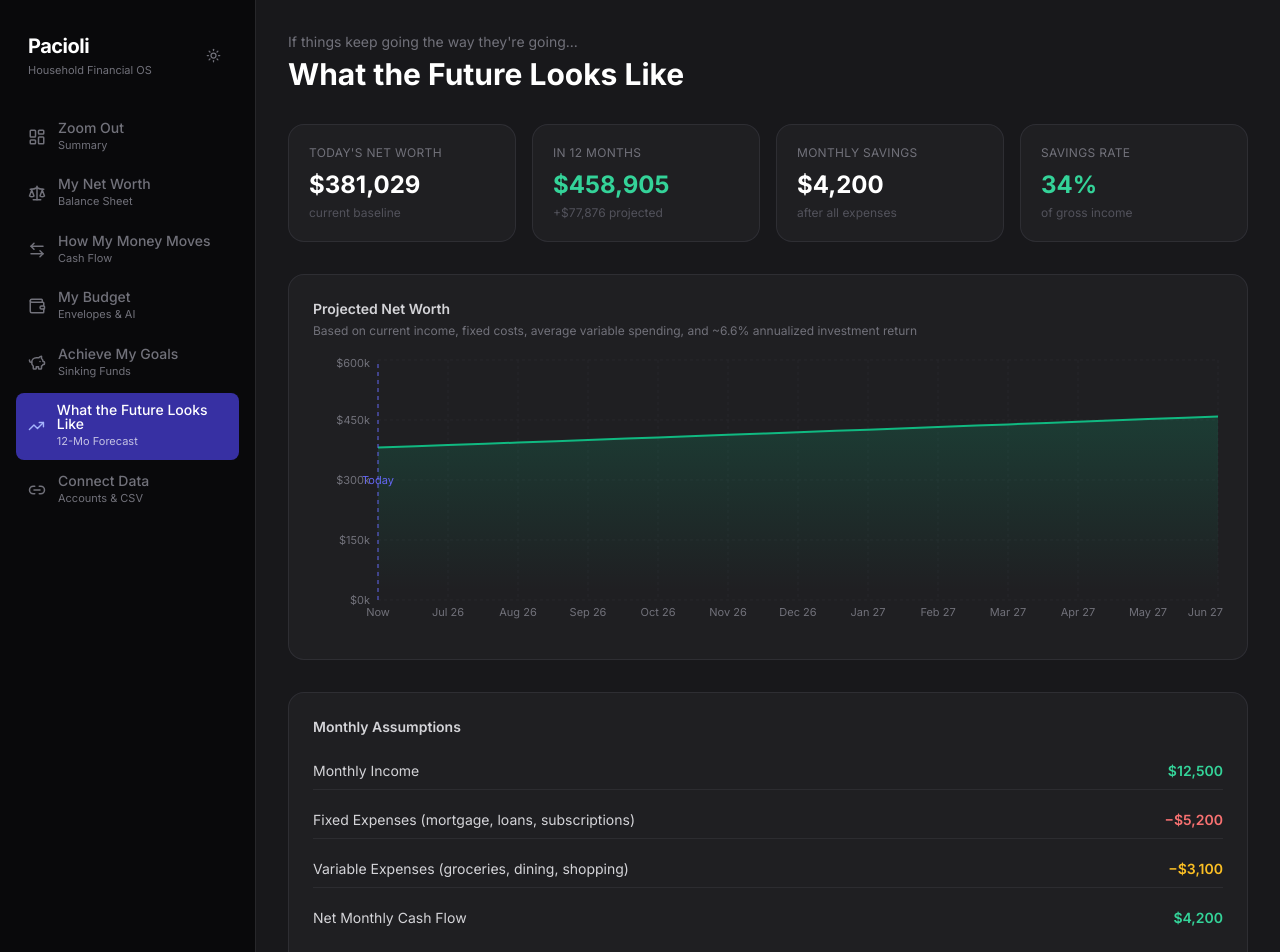
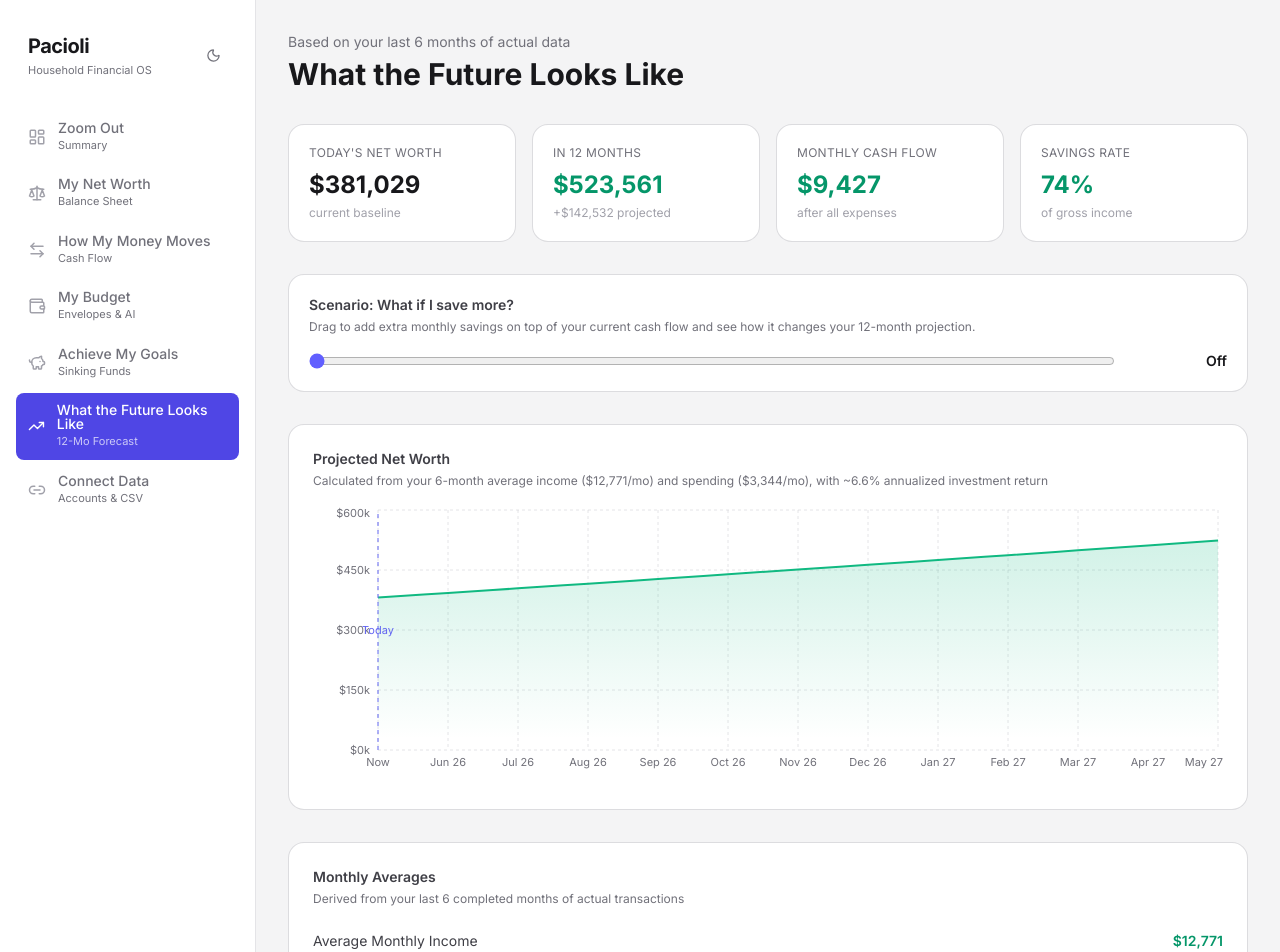
Before and after one commit to aiopsoctopus/pacioli, a Next.js app: page /forecast in a window 1280 px wide. Shown: the top 952 px of the page. Built offline with nearby package versions, Linux system fonts and the light colour scheme.

Commit message:
Light mode default + dynamic forecast from real data

```diff
--- a/app/(dashboard)/forecast/page.tsx
+++ b/app/(dashboard)/forecast/page.tsx
@@ -1,61 +1,256 @@
 "use client";
-import { useEffect, useState } from "react";
-import { fetchJSON, formatCurrency, formatMonth, Forecast } from "@/lib/data";
+import { useEffect, useState, useMemo } from "react";
+import {
+  fetchJSON, formatCurrency, formatMonth,
+  AccountData, MonthIncome, getNetWorth, getMonthlySpend,
+  avgMonthlyIncome,
+} from "@/lib/data";
+import { useTransactions } from "@/lib/data";
 import {
   AreaChart, Area, XAxis, YAxis, Tooltip, ResponsiveContainer,
-  ReferenceLine, CartesianGrid,
+  ReferenceLine, CartesianGrid, Legend,
 } from "recharts";
 
+// ─── Constants ────────────────────────────────────────────────────────────────
+const WINDOW_MONTHS = 6;
+const INVESTMENT_ANNUAL_RETURN = 0.066; // 6.6% per year
+const MONTHLY_RETURN = INVESTMENT_ANNUAL_RETURN / 12;
+const PROJECTION_MONTHS = 12;
+
+// ─── Helpers ──────────────────────────────────────────────────────────────────
+function nextMonthKey(yyyyMM: string): string {
+  const [y, m] = yyyyMM.split("-").map(Number);
+  const d = new Date(y, m); // month is 0-based, so this is already next month
+  return `${d.getFullYear()}-${String(d.getMonth() + 1).padStart(2, "0")}`;
+}
+
+function projectNetWorth(
+  startingNW: number,
+  monthlyCashFlow: number,
+  months: number,
+  scenarioDelta = 0,
+): { month: string; base: number; scenario: number }[] {
+  const today = new Date();
+  const startMonthStr = `${today.getFullYear()}-${String(today.getMonth() + 1).padStart(2, "0")}`;
+
+  const rows: { month: string; base: number; scenario: number }[] = [];
+  let baseNW = startingNW;
+  let scenarioNW = startingNW;
+  let current = startMonthStr;
+
+  for (let i = 0; i < months; i++) {
+    current = nextMonthKey(current);
+    baseNW = baseNW * (1 + MONTHLY_RETURN) + monthlyCashFlow;
+    scenarioNW = scenarioNW * (1 + MONTHLY_RETURN) + monthlyCashFlow + scenarioDelta;
+    rows.push({
+      month: formatMonth(current),
+      base: Math.round(baseNW),
+      scenario: Math.round(scenarioNW),
+    });
+  }
+  return rows;
+}
+
+// ─── Component ────────────────────────────────────────────────────────────────
 export default function ForecastView() {
-  const [forecast, setForecast] = useState<Forecast | null>(null);
+  const [accounts, setAccounts] = useState<AccountData | null>(null);
+  const [income, setIncome] = useState<MonthIncome[] | null>(null);
+  const [scenarioDelta, setScenarioDelta] = useState(0); // extra $ saved per month
+  const transactions = useTransactions();
 
   useEffect(() => {
-    fetchJSON<Forecast>("forecast.json").then(setForecast);
+    fetchJSON<AccountData>("accounts.json").then(setAccounts);
+    fetchJSON<MonthIncome[]>("income.json").then(setIncome);
   }, []);
 
-  if (!forecast) return <div className="pacioli-text-muted animate-pulse">Loading forecast...</div>;
+  const derived = useMemo(() => {
+    if (!accounts || !income || transactions.length === 0) return null;
 
-  const chartData = [
-    { month: "Now", projected_net_worth: forecast.starting_net_worth },
-    ...forecast.months.map((m) => ({
-      month: formatMonth(m.month),
-      projected_net_worth: m.projected_net_worth,
-    })),
-  ];
+    // Current month = latest month with income data
+    const sortedIncomeMonths = income.map((i) => i.month).sort();
+    const currentMonth = sortedIncomeMonths[sortedIncomeMonths.length - 1];
 
-  const endNW = forecast.months[forecast.months.length - 1].projected_net_worth;
-  const gain = endNW - forecast.starting_net_worth;
-  const monthlySavings = forecast.monthly_income - forecast.monthly_fixed_expenses - forecast.monthly_variable_avg;
-  const savingsRate = Math.round((monthlySavings / forecast.monthly_income) * 100);
+    // Starting net worth = latest account balance month
+    const allAccountMonths = [
+      ...accounts.assets.flatMap((a) => Object.keys(a.balances)),
+      ...accounts.liabilities.flatMap((l) => Object.keys(l.balances)),
+    ].sort();
+    const latestAccountMonth = allAccountMonths[allAccountMonths.length - 1];
+    const startingNW = getNetWorth(accounts, latestAccountMonth);
+
+    // All transaction months (sorted)
+    const txMonths = [...new Set(transactions.map((t) => t.date.slice(0, 7)))].sort();
+
+    // Last N completed months before currentMonth
+    const completedMonths = txMonths.filter((m) => m < currentMonth).slice(-WINDOW_MONTHS);
+
+    // Average monthly income
+    const avgIncome = avgMonthlyIncome(income, currentMonth, WINDOW_MONTHS);
+
+    // Average monthly spend per completed month (exclude Savings category)
+    let totalSpend = 0;
+    let monthsWithData = 0;
+    for (const m of completedMonths) {
+      const spend = getMonthlySpend(transactions, m);
+      const monthTotal = Object.values(spend).reduce((s, v) => s + v, 0);
+      if (monthTotal > 0) {
+        totalSpend += monthTotal;
+        monthsWithData++;
+      }
+    }
+    const avgSpend = monthsWithData > 0 ? Math.round(totalSpend / monthsWithData) : 0;
+
+    // Try to split fixed vs variable from category averages
+    // "Fixed" heuristics: Housing, Utilities, Insurance, Subscriptions, Loan Payment, Savings
+    const FIXED_CATEGORIES = new Set([
+      "Housing", "Mortgage", "Rent", "Utilities", "Insurance",
+      "Subscriptions", "Loan Payment", "Phone", "Internet",
+    ]);
+    let totalFixed = 0;
+    let totalVariable = 0;
+    for (const m of completedMonths) {
+      const spend = getMonthlySpend(transactions, m);
+      for (const [cat, amt] of Object.entries(spend)) {
+        if (FIXED_CATEGORIES.has(cat)) totalFixed += amt;
+        else totalVariable += amt;
+      }
+    }
+    const avgFixed = monthsWithData > 0 ? Math.round(totalFixed / monthsWithData) : 0;
+    const avgVariable = monthsWithData > 0 ? Math.round(totalVariable / monthsWithData) : 0;
+
+    const monthlyCashFlow = avgIncome - avgSpend;
+    const savingsRate = avgIncome > 0 ? Math.round((monthlyCashFlow / avgIncome) * 100) : 0;
+
+    // Build projection
+    const chartRows = [
+      { month: "Now", base: startingNW, scenario: startingNW },
+      ...projectNetWorth(startingNW, monthlyCashFlow, PROJECTION_MONTHS, scenarioDelta),
+    ];
+
+    const endBase = chartRows[chartRows.length - 1].base;
+    const endScenario = chartRows[chartRows.length - 1].scenario;
+    const gainBase = endBase - startingNW;
+    const gainScenario = endScenario - startingNW;
+
+    return {
+      startingNW,
+      avgIncome,
+      avgFixed,
+      avgVariable,
+      avgSpend,
+      monthlyCashFlow,
+      savingsRate,
+      endBase,
+      endScenario,
+      gainBase,
+      gainScenario,
+      chartRows,
+      windowMonths: completedMonths.length,
+    };
+  }, [accounts, income, transactions, scenarioDelta]);
+
+  if (!derived) {
+    return <div className="pacioli-text-muted animate-pulse">Calculating forecast from your data...</div>;
+  }
+
+  const {
+    startingNW, avgIncome, avgFixed, avgVariable, avgSpend,
+    monthlyCashFlow, savingsRate, endBase, endScenario,
+    gainBase, gainScenario, chartRows, windowMonths,
+  } = derived;
+
+  const showScenario = scenarioDelta !== 0;
 
   return (
     <div className="space-y-8">
       <div>
-        <p className="pacioli-text-muted text-sm">If things keep going the way they're going...</p>
+        <p className="pacioli-text-muted text-sm">Based on your last {windowMonths} months of actual data</p>
         <h2 className="text-3xl font-bold pacioli-text-primary mt-1">What the Future Looks Like</h2>
       </div>
 
       {/* Key metrics */}
       <div className="grid grid-cols-2 xl:grid-cols-4 gap-4">
-        <MetricCard label="Today's Net Worth" value={formatCurrency(forecast.starting_net_worth)} sub="current baseline" />
-        <MetricCard label="In 12 Months" value={formatCurrency(endNW)} sub={`+${formatCurrency(gain)} projected`} highlight="pacioli-text-success" />
-        <MetricCard label="Monthly Savings" value={formatCurrency(monthlySavings)} sub={`after all expenses`} />
-        <MetricCard label="Savings Rate" value={`${savingsRate}%`} sub="of gross income" highlight={savingsRate >= 20 ? "pacioli-text-success" : "pacioli-text-warning"} />
+        <MetricCard
+          label="Today's Net Worth"
+          value={formatCurrency(startingNW)}
+          sub="current baseline"
+        />
+        <MetricCard
+          label={showScenario ? "Base (12 mo)" : "In 12 Months"}
+          value={formatCurrency(endBase)}
+          sub={`+${formatCurrency(gainBase)} projected`}
+          highlight="pacioli-text-success"
+        />
+        {showScenario ? (
+          <MetricCard
+            label="With Scenario (12 mo)"
+            value={formatCurrency(endScenario)}
+            sub={`+${formatCurrency(gainScenario)} projected`}
+            highlight="pacioli-text-success"
+          />
+        ) : (
+          <MetricCard
+            label="Monthly Cash Flow"
+            value={formatCurrency(monthlyCashFlow)}
+            sub="after all expenses"
+            highlight={monthlyCashFlow >= 0 ? "pacioli-text-success" : "pacioli-text-danger"}
+          />
+        )}
+        <MetricCard
+          label="Savings Rate"
+          value={`${savingsRate}%`}
+          sub="of gross income"
+          highlight={savingsRate >= 20 ? "pacioli-text-success" : "pacioli-text-warning"}
+        />
+      </div>
+
+      {/* Scenario toggle */}
+      <div className="pacioli-bg-surface rounded-2xl p-5 border">
+        <h3 className="text-sm font-semibold pacioli-text-secondary mb-1">Scenario: What if I save more?</h3>
+        <p className="text-xs pacioli-text-muted mb-4">
+          Drag to add extra monthly savings on top of your current cash flow and see how it changes your 12-month projection.
+        </p>
+        <div className="flex items-center gap-4">
+          <input
+            type="range"
+            min={0}
+            max={1000}
+            step={50}
+            value={scenarioDelta}
+            onChange={(e) => setScenarioDelta(Number(e.target.value))}
+            className="flex-1 accent-indigo-500"
+          />
+          <span className="text-sm font-semibold pacioli-text-primary w-24 text-right">
+            {scenarioDelta === 0 ? "Off" : `+${formatCurrency(scenarioDelta)}/mo`}
+          </span>
+        </div>
+        {showScenario && (
+          <p className="text-xs pacioli-text-success mt-3">
+            Saving an extra {formatCurrency(scenarioDelta)}/mo adds{" "}
+            <span className="font-semibold">{formatCurrency(gainScenario - gainBase)}</span> over 12 months.
+          </p>
+        )}
       </div>
 
       {/* Forecast chart */}
       <div className="pacioli-bg-surface rounded-2xl p-6 border">
         <h3 className="text-sm font-semibold pacioli-text-secondary mb-1">Projected Net Worth</h3>
-        <p className="text-xs pacioli-text-muted mb-4">Based on current income, fixed costs, average variable spending, and ~6.6% annualized investment return</p>
+        <p className="text-xs pacioli-text-muted mb-4">
+          Calculated from your {windowMonths}-month average income ({formatCurrency(avgIncome)}/mo) and spending ({formatCurrency(avgSpend)}/mo), with ~6.6% annualized investment return
+        </p>
         <ResponsiveContainer width="100%" height={280}>
-          <AreaChart data={chartData}>
+          <AreaChart data={chartRows}>
             <defs>
-              <linearGradient id="fcGrad" x1="0" y1="0" x2="0" y2="1">
+              <linearGradient id="baseGrad" x1="0" y1="0" x2="0" y2="1">
                 <stop offset="5%" stopColor="#10b981" stopOpacity={0.3} />
                 <stop offset="95%" stopColor="#10b981" stopOpacity={0} />
               </linearGradient>
+              <linearGradient id="scenGrad" x1="0" y1="0" x2="0" y2="1">
+                <stop offset="5%" stopColor="#6366f1" stopOpacity={0.25} />
+                <stop offset="95%" stopColor="#6366f1" stopOpacity={0} />
+              </linearGradient>
             </defs>
-            <CartesianGrid strokeDasharray="3 3" stroke="#27272a" />
+            <CartesianGrid strokeDasharray="3 3" stroke="var(--border-subtle, #27272a)" />
             <XAxis dataKey="month" tick={{ fill: "#71717a", fontSize: 11 }} axisLine={false} tickLine={false} />
             <YAxis
               tickFormatter={(v) => `$${(v / 1000).toFixed(0)}k`}
@@ -63,25 +258,41 @@ export default function ForecastView() {
               axisLine={false} tickLine={false} width={60}
             />
             <Tooltip
-              formatter={(v: any) => [formatCurrency(Number(v)), "Projected Net Worth"]}
-              contentStyle={{ background: "#18181b", border: "1px solid #3f3f46", borderRadius: 8 }}
-              labelStyle={{ color: "#a1a1aa" }}
+              formatter={(v: unknown, name: unknown) => [
+                formatCurrency(Number(v)),
+                name === "base" ? "Base projection" : "With scenario",
+              ]}
+              contentStyle={{
+                background: "var(--bg-surface, #18181b)",
+                border: "1px solid var(--border-subtle, #3f3f46)",
+                borderRadius: 8,
+              }}
+              labelStyle={{ color: "var(--text-secondary, #a1a1aa)" }}
             />
+            {showScenario && <Legend formatter={(v) => v === "base" ? "Base" : "Scenario"} />}
             <ReferenceLine x="Now" stroke="#6366f1" strokeDasharray="4 4" label={{ value: "Today", fill: "#6366f1", fontSize: 11 }} />
-            <Area type="monotone" dataKey="projected_net_worth" stroke="#10b981" strokeWidth={2} fill="url(#fcGrad)" />
+            <Area type="monotone" dataKey="base" stroke="#10b981" strokeWidth={2} fill="url(#baseGrad)" dot={false} />
+            {showScenario && (
+              <Area type="monotone" dataKey="scenario" stroke="#6366f1" strokeWidth={2} fill="url(#scenGrad)" dot={false} />
+            )}
           </AreaChart>
         </ResponsiveContainer>
       </div>
 
       {/* Monthly assumptions */}
       <div className="pacioli-bg-surface rounded-2xl p-6 border">
-        <h3 className="text-sm font-semibold pacioli-text-secondary mb-4">Monthly Assumptions</h3>
+        <h3 className="text-sm font-semibold pacioli-text-secondary mb-1">Monthly Averages</h3>
+        <p className="text-xs pacioli-text-muted mb-4">Derived from your last {windowMonths} completed months of actual transactions</p>
         <div className="space-y-3">
           {[
-            { label: "Monthly Income", value: forecast.monthly_income, color: "pacioli-text-success" },
-            { label: "Fixed Expenses (mortgage, loans, subscriptions)", value: -forecast.monthly_fixed_expenses, color: "pacioli-text-danger" },
-            { label: "Variable Expenses (groceries, dining, shopping)", value: -forecast.monthly_variable_avg, color: "pacioli-text-warning" },
-            { label: "Net Monthly Cash Flow", value: monthlySavings, color: monthlySavings >= 0 ? "pacioli-text-success" : "pacioli-text-danger" },
+            { label: "Average Monthly Income", value: avgIncome, color: "pacioli-text-success" },
+            { label: "Fixed Expenses (housing, utilities, insurance, subscriptions)", value: -avgFixed, color: "pacioli-text-danger" },
+            { label: "Variable Expenses (groceries, dining, shopping, etc.)", value: -avgVariable, color: "pacioli-text-warning" },
+            {
+              label: "Net Monthly Cash Flow",
+              value: monthlyCashFlow,
+              color: monthlyCashFlow >= 0 ? "pacioli-text-success" : "pacioli-text-danger",
+            },
           ].map(({ label, value, color }) => (
             <div key={label} className="flex justify-between items-center py-2 border-b pacioli-border-subtle last:border-0">
               <span className="text-sm pacioli-text-secondary">{label}</span>
@@ -92,7 +303,7 @@ export default function ForecastView() {
           ))}
         </div>
         <p className="text-xs pacioli-text-muted mt-4">
-          * Investment accounts grow at an assumed 6.6% annual return (~0.55%/mo). Adjust assumptions when you connect real data.
+          * Investment accounts grow at an assumed 6.6% annual return (~0.55%/mo). Import more months of transactions to improve accuracy.
         </p>
       </div>
     </div>
--- a/components/theme-provider.tsx
+++ b/components/theme-provider.tsx
@@ -8,11 +8,11 @@ const ThemeContext = createContext<{ theme: Theme; toggle: () => void }>({
 });
 
 export function ThemeProvider({ children }: { children: React.ReactNode }) {
-  const [theme, setTheme] = useState<Theme>("dark");
+  const [theme, setTheme] = useState<Theme>("light");
 
   useEffect(() => {
     const saved = localStorage.getItem("hfos-theme") as Theme | null;
-    const initial = saved ?? "dark";
+    const initial = saved ?? "light";
     setTheme(initial);
     document.documentElement.setAttribute("data-theme", initial);
   }, []);
```
